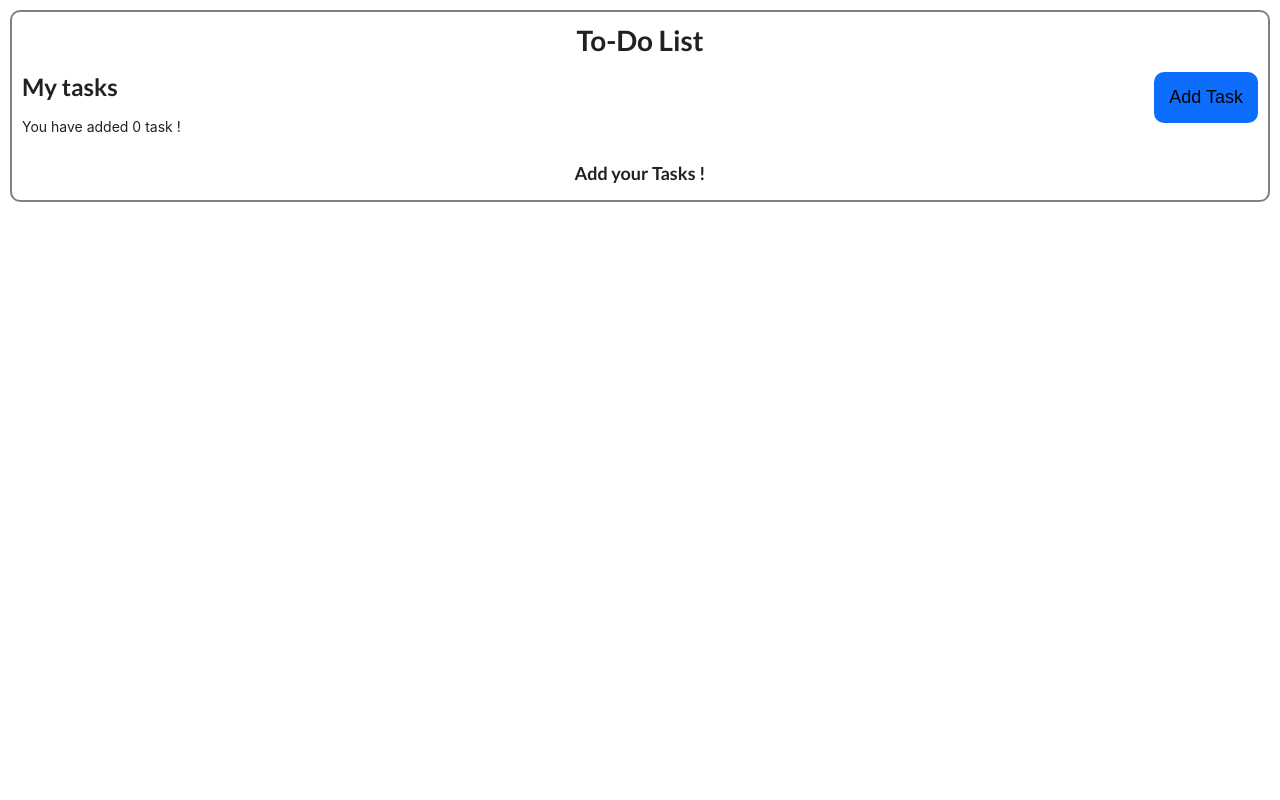
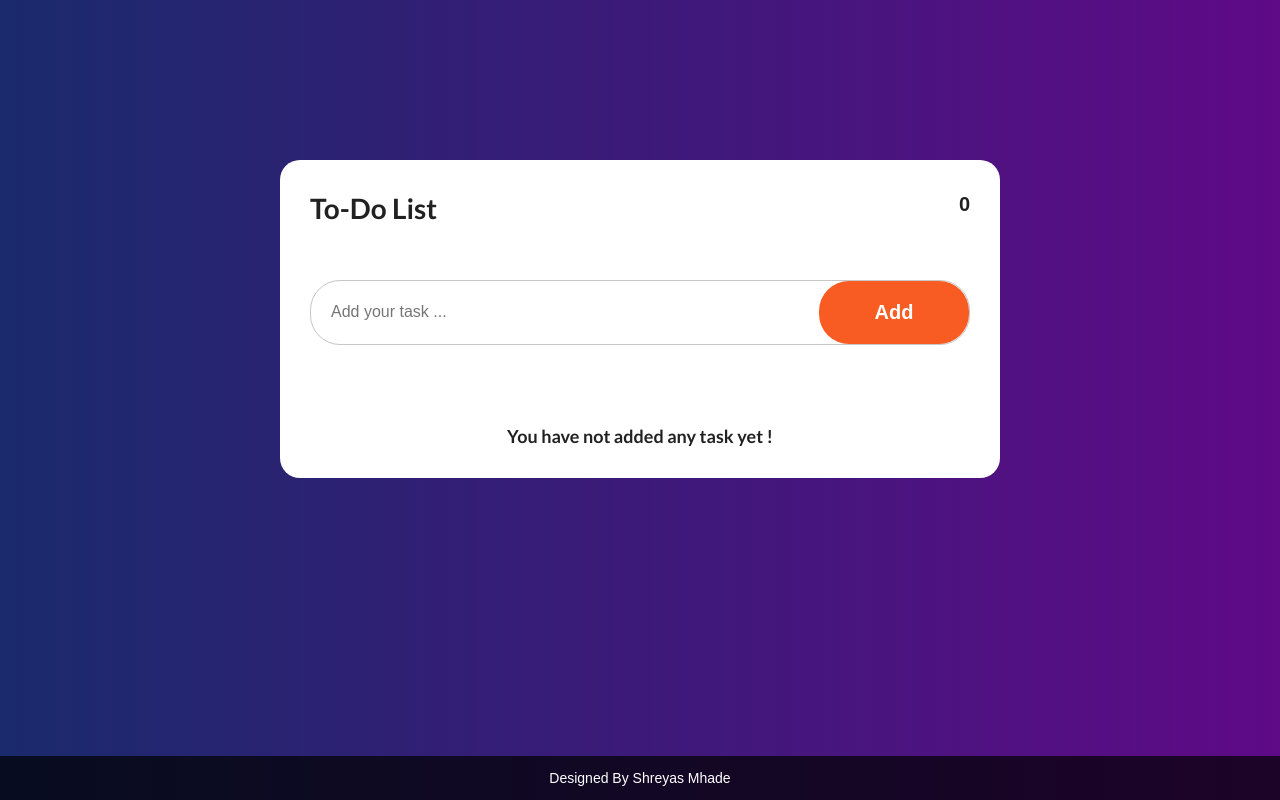
Before and after one commit to shreyasmhade/React-Project, a React (Create React App) app: page / in a window 1280 px wide. Shown: the top 800 px of the page. Built offline with nearby package versions, Linux system fonts and the light colour scheme; the HTML template or start-up script is replaced by a standard one.

Commit message:
Done with Mark Task as Complete/Incomplete

```diff
--- a/src/App.css
+++ b/src/App.css
@@ -1,69 +1,89 @@
-/* TaskList */
-.task-list-container{
+body {
+  margin: 20vh;
+  padding: 0;
+  font-family: 'Poppins', sans-serif;
+  background: linear-gradient(500deg, #1a2a6c, #b21f1f, #fdbb2d);
+  background: linear-gradient(to right, #1a2a6c, #5f0a87);
+  display: flex;
+  justify-content: center;
+}
+.container{
+  background-color: #ffffff;
+  padding: 30px;
+  width: 90vh;
+  border-radius: 20px;
+}
+.header{
+  display: flex;
+  justify-content: space-between;
+}
+.counter{
+  font-size: 20px;
+  font-weight: bold;
+}
+.input-container{
+  margin-top: 5vh;
+  border: 1px solid #5555;
+  border-radius: 30px;
+  display: flex;
+  justify-content: space-between;
+}
+input{
+  font-size: 16px;
+  border: none;
   padding: 10px;
+  outline: none;
   margin: 10px;
-  border: 2px solid gray;
-  border-radius: 10px;
 }
-.list-container{
-  margin-top: 20px;
-  padding: 5px;
+.add-btn{
+  background-color: #f95c23;
+  color: #ffffff;
+  font-weight: 700;
+  font-size: 20px;
+  border: none;
+  border-radius: 30px;
+  padding: 20px;
+  width: 150px;
+  cursor: pointer;
 }
 .empty-msg{
   text-align: center;
 }
-.heading{
-  text-align: center;
+.todo-list-container{
+  margin-top:10vh ;
 }
-.task-list-content{
+.todos-list{
+  padding: 10px;
   display: flex;
   justify-content: space-between;
+  align-items: center;
 }
-.add-task-btn{
-  padding: 15px;
+.check-todo{
+  text-decoration: line-through;
+}
+.checkbox {
+  width: 20px;
+  height: 20px;
+  border: 2px solid black;
+  cursor: pointer;
+}
+.todo-btn{
+  background-color: transparent;
   border: none;
-  border-radius: 10px;
-  font-size: large;
-  background-color: #0d6efd;
+  font-size: 20px;
+  margin-right: 10px;
   cursor: pointer;
 }
 
-/* TaskForm */
-.task-form{
-  padding: 10px;
-  display: flex;
-  flex-direction: column;
+footer {
+  position: fixed;
+  bottom: 0;
+  left: 0;
+  width: 100%;
+  text-align: center;
+  padding: 12px 0;
+  background: rgba(0, 0, 0, 0.7);
+  color: #fff;
+  font-size: 14px;
+  font-weight: 400;
 }
-.form-header{
-  display: flex;
-  flex-direction: row;
-  justify-content: space-between;
-}
-.input-element{
-  padding: 10px;
-  border: 1px solid #000;
-  border-radius: 10px;
-}
-.exit-btn{
-  border: none;
-  background-color: transparent;
-  font-size:x-large;
-  cursor:pointer;
-}
-.submit-btn{
-  padding: 10px;
-  cursor: pointer;
-  border: none;
-  border-radius: 10px;
-  background-color: #0ca1bf;
-}
-
-/* TaskCard */
-.card-container{
-  padding: 10px;
-  border: 1px solid #000;
-  border-radius: 10px;
-  margin: 10px;
-  display: flex;
-  justify-content: space-between;
-}
--- a/src/App.js
+++ b/src/App.js
@@ -1,13 +1,78 @@
-import './App.css';
-import React from 'react';
-import TaskList from './components/TaskList';
+import "./App.css";
+import React, { useState } from "react";
+import { FaTrash, FaEdit } from "react-icons/fa";
 function App() {
+  const [todo, setTodo] = useState("");
+  const [todos, setTodos] = useState([]);
+
+  const handleAdd = (e) => {
+    setTodos([...todos, { todo, completed: false }]);
+    setTodo("");
+    e.preventDefault();
+  };
+  const handleChange = (e) => {
+    setTodo(e.target.value);
+  };
+  const handleCheck = (index) => {
+    const updatedTodos = [...todos];
+    updatedTodos[index].completed = !updatedTodos[index].completed;
+    setTodos(updatedTodos);
+  };
 
   return (
     <div>
-      <TaskList />
+      <div className="container">
+        <div className="header">
+          <h1>To-Do List</h1>
+          <p className="counter">{todos.length}</p>
+        </div>
+        <div>
+          <form onSubmit={handleAdd} className="input-container">
+            <input
+              placeholder="Add your task ..."
+              onChange={handleChange}
+              value={todo}
+              required
+            />
+            <button className="add-btn" type="submit">
+              Add
+            </button>
+          </form>
+        </div>
+        <div className="todo-list-container">
+          {todos.length === 0 ? (
+            <h3 className="empty-msg">You have not added any task yet !</h3>
+          ) : (
+            <div>
+              {todos.map((item, index) => (
+                <div className="todos-list">
+                  <input
+                    type="checkbox"
+                    className="checkbox"
+                    onClick={() => handleCheck(index)}
+                  />
+                  <h3
+                    className={item.completed ? "check-todo" : "not-check-todo"}
+                  >
+                    {item.todo}
+                  </h3>
+                  <div>
+                    <button className="todo-btn">
+                      <FaEdit />
+                    </button>
+                    <button className="todo-btn">
+                      <FaTrash />
+                    </button>
+                  </div>
+                </div>
+              ))}
+            </div>
+          )}
+        </div>
+        <footer>Designed By Shreyas Mhade</footer>
+      </div>
     </div>
-  )
+  );
 }
 
 export default App;
--- a/src/components/TaskCard.jsx
+++ /dev/null
@@ -1,21 +0,0 @@
-import React from 'react'
-import { FaTrash ,FaEdit } from "react-icons/fa";
-function TaskCard({task}) {
-  return (
-    <div >
-        <div className='card-container'>
-
-        <div>
-            <input type="checkbox" />
-            <h3>{task.title}</h3>
-        </div>
-        <div>
-            <button><FaEdit /></button>
-            <button><FaTrash /></button>
-        </div>
-        </div>
-    </div>
-  )
-}
-
-export default TaskCard;
--- a/src/components/TaskForm.jsx
+++ /dev/null
@@ -1,39 +0,0 @@
-import React, {useState} from 'react'
-import { FaTimes } from "react-icons/fa";
-
-function TaskForm({exitBtn ,onSubmit}) {
-    const [title,setTitle] = useState('')
-    const handleSubmit =(e)=>{
-        e.preventDefault()
-        const newTask ={title}
-        onSubmit(newTask)
-        setTitle('')
-    }
-  return (
-    <div>
-        <div className='form-header'>
-                <h2>Add Task</h2>
-                <button className='exit-btn' onClick={exitBtn}>
-                    <FaTimes />
-                </button>
-            </div>
-        <form className='task-form' onSubmit={handleSubmit}>
-            <h3>Title</h3>
-            <input type='text' className='input-element' placeholder='Enter the title...'
-            value={title}
-            onChange={(e) => setTitle(e.target.value)}
-            required/>
-            {/* <h3>Discription</h3>
-            <textarea />
-            <h3>Deadline</h3>
-            <input type='date'/> */}
-            <br></br>
-            <div>
-                <button className='submit-btn' type='submit'>Done</button>
-            </div>
-        </form>
-    </div>
-  )
-}
-
-export default TaskForm;
--- a/src/components/TaskList.jsx
+++ /dev/null
@@ -1,55 +0,0 @@
-import React, {useState} from 'react'
-import TaskForm from './TaskForm';
-import TaskCard from './TaskCard';
-function TaskList() {
-    const [taskCount, setTaskCount] = useState(0);
-    const [showTaskForm, setShowTaskForm] = useState(false)
-    const [tasks ,setTasks] = useState([]);
-    const openTaskForm =()=>{
-        setShowTaskForm(true);
-    }
-    const closeTaskForm =()=>{
-        setShowTaskForm(false);
-    }
-    const formSubmited =(task)=>{
-        setTaskCount(taskCount+1);
-        setShowTaskForm(false);
-        setTasks([...tasks, task]);
-    }
-  return (
-    <div>
-        <div className='task-list-container'>
-            <h1 className='heading'>To-Do List</h1>
-
-            {/* Used Ternary operator to display TaskForm */}
-            {
-            showTaskForm ? (<TaskForm exitBtn={closeTaskForm} onSubmit={formSubmited}/>):(<div>
-                <div className='task-list-content'>
-                <div>
-                    <h2>My tasks</h2>
-                    <p>You have added {taskCount} task !</p>
-                </div>
-                <div>
-                    <button className='add-task-btn' onClick={openTaskForm}>Add Task</button>
-                </div>
-            </div>
-            <div className='list-container'>
-
-                {/* Used Ternary operator to display TaskAdded */}
-                {
-                taskCount===0 ?
-                (<h3 className='empty-msg'>Add your Tasks !</h3>):
-                (<div>{tasks.map((task,index)=>(
-                    <TaskCard key={index} task={task}/>
-                ))}</div>)
-                }
-
-            </div>
-            </div>)
-            }
-        </div>
-    </div>
-  )
-}
-
-export default TaskList;
```
